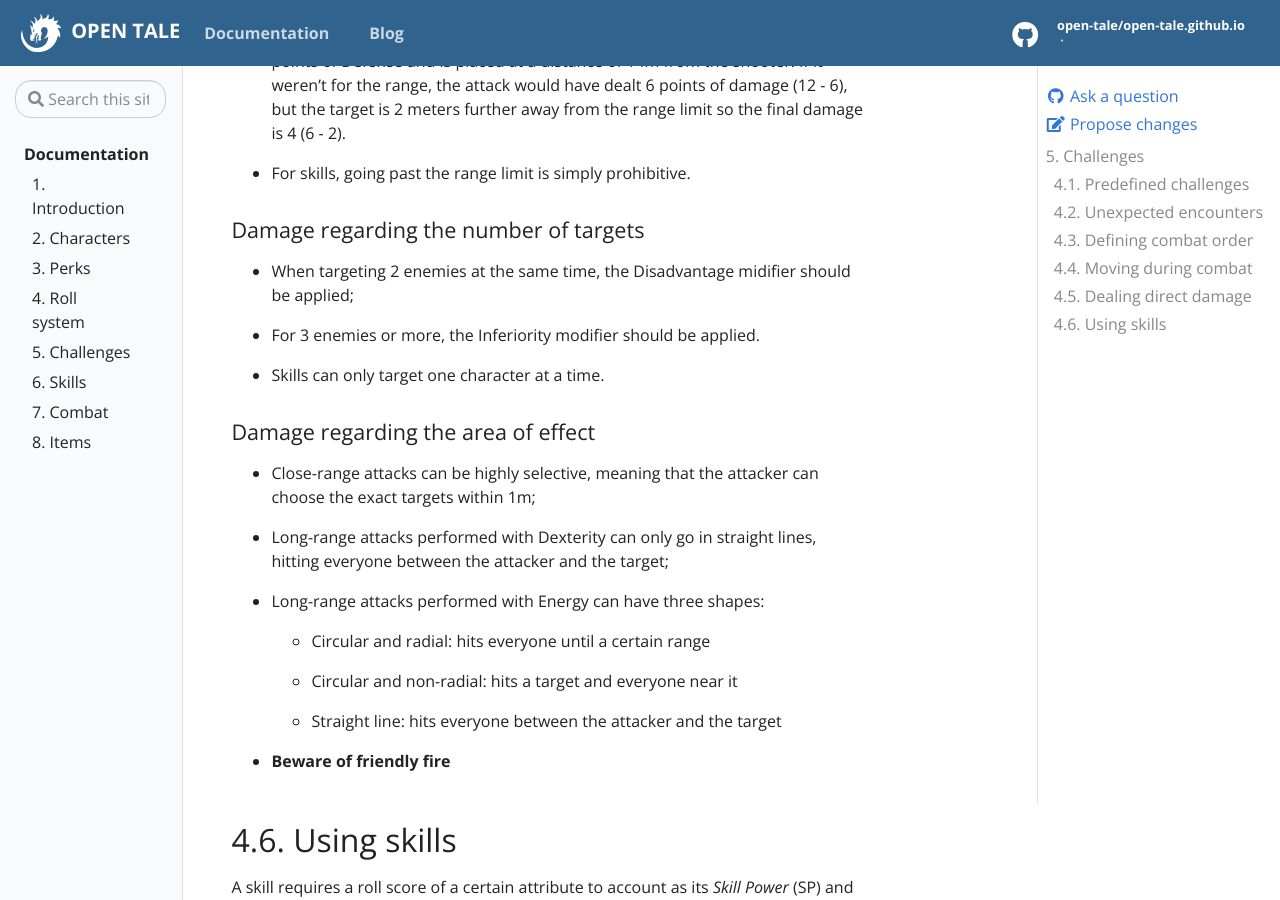
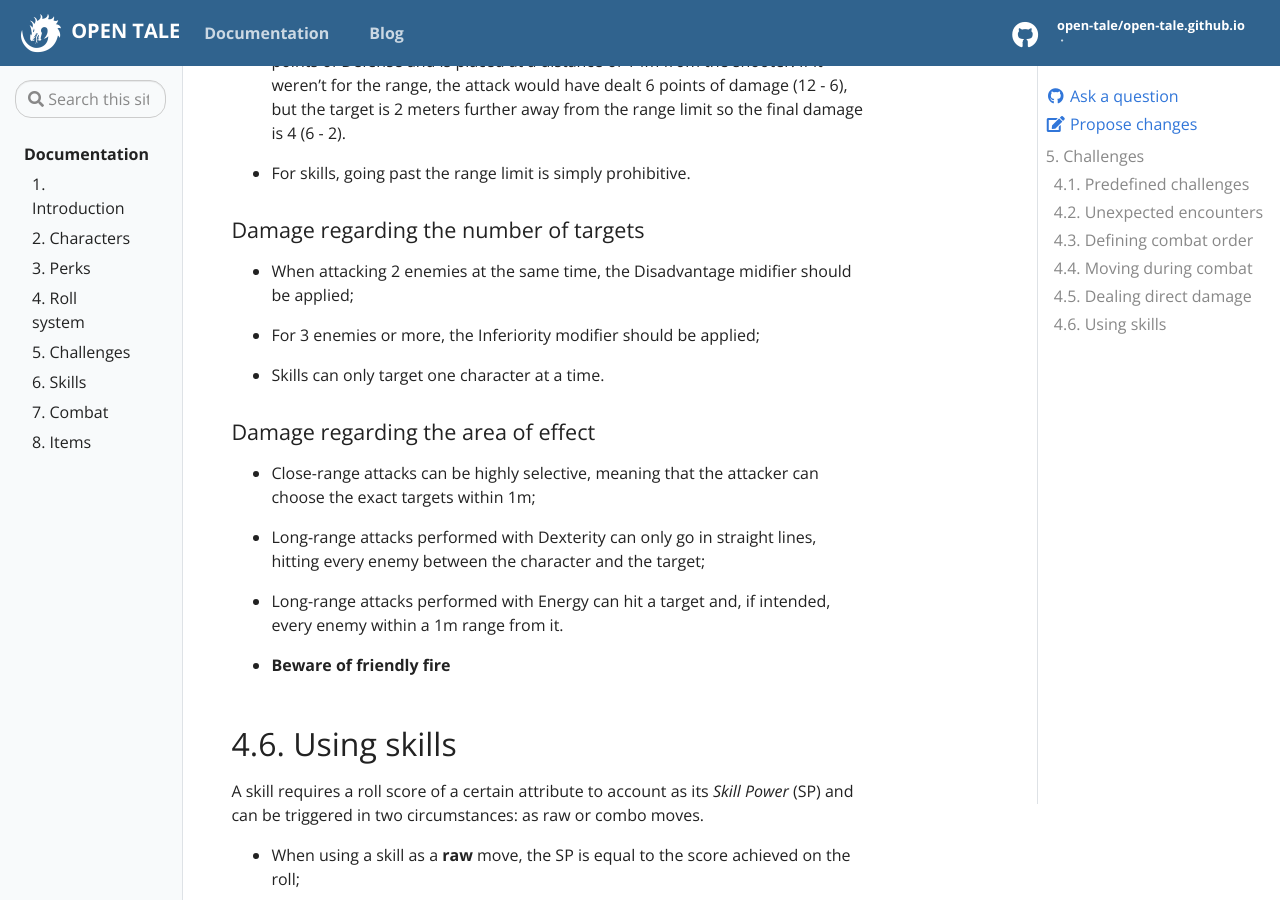
Before and after one commit to open-tale/open-tale.github.io, a Jekyll site: the page built from _docs/05-challenges.md, in a window 1280 px wide and 900 px high, scrolled down 2109 px. Built offline with Jekyll 4.4.1, drawn with Linux system fonts in a browser that asks for light colours.

Commit message:
lots of content

```diff
--- a/_docs/05-challenges.md
+++ b/_docs/05-challenges.md
@@ -85,10 +85,10 @@ for each meter further.
 
 #### Damage regarding the number of targets
 
-* When targeting 2 enemies at the same time, the Disadvantage midifier should be
+* When attacking 2 enemies at the same time, the Disadvantage midifier should be
 applied;
 
-* For 3 enemies or more, the Inferiority modifier should be applied.
+* For 3 enemies or more, the Inferiority modifier should be applied;
 
 * Skills can only target one character at a time.
 
@@ -98,15 +98,10 @@ applied;
 choose the exact targets within 1m;
 
 * Long-range attacks performed with Dexterity can only go in straight lines,
-hitting everyone between the attacker and the target;
+hitting every enemy between the character and the target;
 
-* Long-range attacks performed with Energy can have three shapes:
-
-    * Circular and radial: hits everyone until a certain range
-
-    * Circular and non-radial: hits a target and everyone near it
-
-    * Straight line: hits everyone between the attacker and the target
+* Long-range attacks performed with Energy can hit a target and, if intended,
+every enemy within a 1m range from it.
 
 * **Beware of friendly fire**
 
```
Also changed, not shown: _docs/02-characters.md (+2 -3 lines), _docs/03-perks.md (+65 -8 lines), _docs/07-combat.md (+10 -2 lines).
